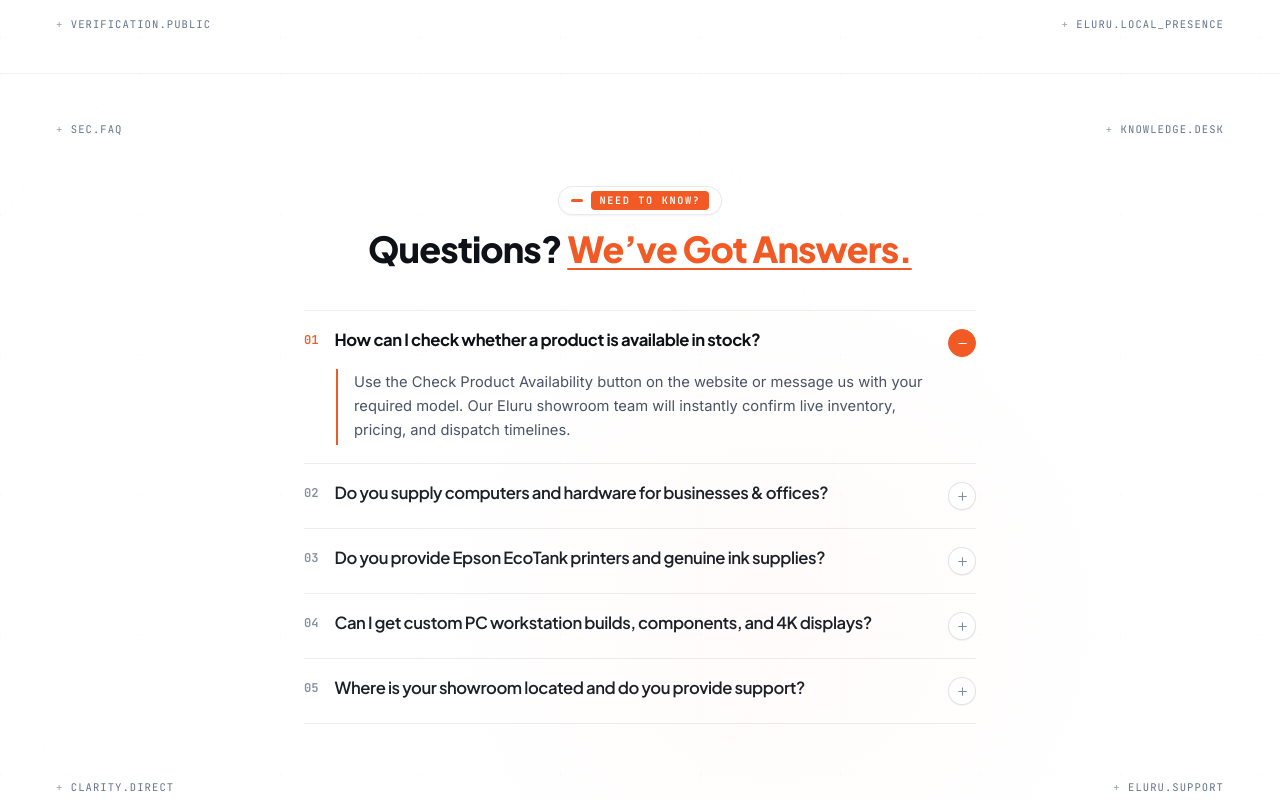
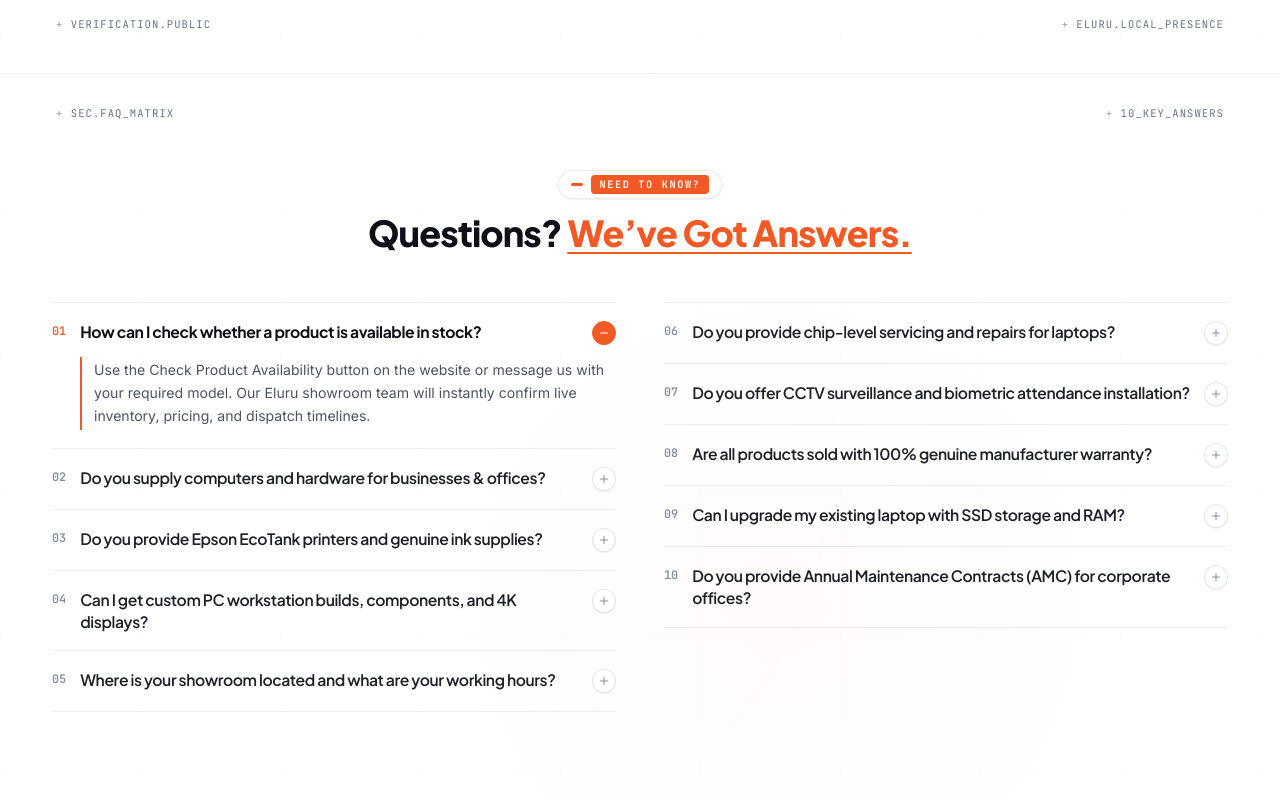
Before and after one commit to raambow-co/globalcomputerselruru, a React (Vite) app: page / in a window 1280 px wide. Shown: the part 7120-7920 px from the top of the page. Built offline with nearby package versions, Linux system fonts and the light colour scheme.

Commit message:
feat(faq): expand to 10 FAQs in clean 2-column side-by-side grid

```diff
--- a/src/components/FAQSection.tsx
+++ b/src/components/FAQSection.tsx
@@ -1,26 +1,24 @@
 import React, { useState } from 'react';
-import { ArrowRight, Minus, Plus, HelpCircle, MessageSquare } from 'lucide-react';
+import { Minus, Plus } from 'lucide-react';
 
 interface FAQSectionProps {
-  onOpenEnquiry: (topic?: string) => void;
+  onOpenEnquiry?: (topic?: string) => void;
 }
 
 interface FAQItem {
   id: string;
   number: string;
-  category: 'all' | 'products' | 'availability' | 'services' | 'support';
   question: string;
   answer: string;
 }
 
-export const FAQSection: React.FC<FAQSectionProps> = ({ onOpenEnquiry }) => {
+export const FAQSection: React.FC<FAQSectionProps> = () => {
   const [openId, setOpenId] = useState<string | null>('faq-1');
 
-  const faqs: FAQItem[] = [
+  const faqsLeft: FAQItem[] = [
     {
       id: 'faq-1',
       number: '01',
-      category: 'availability',
       question: 'How can I check whether a product is available in stock?',
       answer:
         'Use the Check Product Availability button on the website or message us with your required model. Our Eluru showroom team will instantly confirm live inventory, pricing, and dispatch timelines.',
@@ -28,7 +26,6 @@ export const FAQSection: React.FC<FAQSectionProps> = ({ onOpenEnquiry }) => {
     {
       id: 'faq-2',
       number: '02',
-      category: 'services',
       question: 'Do you supply computers and hardware for businesses & offices?',
       answer:
         'Yes. We provide turnkey enterprise desktop workstation setups, school computer lab packages, and commercial hardware fleets with genuine OEM warranties and GST input tax invoices.',
@@ -36,7 +33,6 @@ export const FAQSection: React.FC<FAQSectionProps> = ({ onOpenEnquiry }) => {
     {
       id: 'faq-3',
       number: '03',
-      category: 'products',
       question: 'Do you provide Epson EcoTank printers and genuine ink supplies?',
       answer:
         'Yes. We are an authorized provider for Epson EcoTank all-in-one printers, heavy-duty duplex office printers, and 100% genuine replacement ink bottle sets with on-site maintenance support.',
@@ -44,7 +40,6 @@ export const FAQSection: React.FC<FAQSectionProps> = ({ onOpenEnquiry }) => {
     {
       id: 'faq-4',
       number: '04',
-      category: 'products',
       question: 'Can I get custom PC workstation builds, components, and 4K displays?',
       answer:
         'Yes. You can configure custom workstation builds with latest Intel/AMD processors, Z-series motherboards, GPUs, DDR5 RAM, and UltraVision color-accurate displays with free professional assembly.',
@@ -52,10 +47,47 @@ export const FAQSection: React.FC<FAQSectionProps> = ({ onOpenEnquiry }) => {
     {
       id: 'faq-5',
       number: '05',
-      category: 'support',
-      question: 'Where is your showroom located and do you provide support?',
+      question: 'Where is your showroom located and what are your working hours?',
       answer:
-        'Our showroom is on Main Road, Powerpet, Eluru. We provide dedicated hardware consultation, direct OEM warranty support, and prompt tech specialist assistance Monday to Saturday (9:30 AM – 8:30 PM).',
+        'Our showroom is located on Main Road, Powerpet, Eluru. We are open Monday to Saturday from 9:30 AM to 8:30 PM for hardware consultation, testing, and direct sales.',
+    },
+  ];
+
+  const faqsRight: FAQItem[] = [
+    {
+      id: 'faq-6',
+      number: '06',
+      question: 'Do you provide chip-level servicing and repairs for laptops?',
+      answer:
+        'Yes. We have in-house micro-soldering and diagnostic specialists for chip-level motherboard repairs, display panel replacements, GPU rework, and liquid damage recovery for HP, Dell, Lenovo, ASUS, and Acer.',
+    },
+    {
+      id: 'faq-7',
+      number: '07',
+      question: 'Do you offer CCTV surveillance and biometric attendance installation?',
+      answer:
+        'Yes. We design and install commercial CCTV setups (Hikvision, CP Plus, Dahua) and biometric fingerprint/facial recognition systems (eSSL, BioMax) for offices, shops, and residences in Eluru.',
+    },
+    {
+      id: 'faq-8',
+      number: '08',
+      question: 'Are all products sold with 100% genuine manufacturer warranty?',
+      answer:
+        'Absolutely. Every desktop, laptop, printer, and component comes brand new in factory sealed packaging with official manufacturer warranty and valid GST tax invoice.',
+    },
+    {
+      id: 'faq-9',
+      number: '09',
+      question: 'Can I upgrade my existing laptop with SSD storage and RAM?',
+      answer:
+        'Yes. We provide same-day high-speed NVMe/SATA SSD upgrades and DDR4/DDR5 RAM expansions with complete OS migration and data preservation for immediate performance gains.',
+    },
+    {
+      id: 'faq-10',
+      number: '10',
+      question: 'Do you provide Annual Maintenance Contracts (AMC) for corporate offices?',
+      answer:
+        'Yes. We offer comprehensive and non-comprehensive AMC plans covering regular preventive maintenance, network cabling, printer servicing, and urgent on-site technical support for business fleets.',
     },
   ];
 
@@ -63,10 +95,79 @@ export const FAQSection: React.FC<FAQSectionProps> = ({ onOpenEnquiry }) => {
     setOpenId((prev) => (prev === id ? null : id));
   };
 
+  const renderFaqColumn = (items: FAQItem[]) => (
+    <div className="divide-y divide-black/[0.07] border-t border-b border-black/[0.07]">
+      {items.map((faq) => {
+        const isOpen = openId === faq.id;
+
+        return (
+          <div
+            key={faq.id}
+            className="py-4 sm:py-4.5 group transition-all duration-200"
+          >
+            {/* Question Header Button */}
+            <button
+              type="button"
+              onClick={() => toggleFAQ(faq.id)}
+              aria-expanded={isOpen}
+              className="w-full flex items-start justify-between gap-3.5 text-left transition-transform duration-200 group-hover:translate-x-0.5 cursor-pointer focus:outline-none"
+            >
+              <div className="flex items-start gap-3 sm:gap-3.5">
+                {/* Number Indicator */}
+                <span
+                  className={`font-mono text-[0.70rem] sm:text-[0.74rem] font-bold mt-0.5 transition-colors duration-200 flex-shrink-0 ${
+                    isOpen
+                      ? 'text-[#F15A24]'
+                      : 'text-[#828E9E] group-hover:text-[#F15A24]'
+                  }`}
+                >
+                  {faq.number}
+                </span>
+
+                {/* Question Title */}
+                <span
+                  className={`font-heading text-[0.92rem] sm:text-[0.98rem] tracking-tight leading-snug transition-colors duration-200 ${
+                    isOpen
+                      ? 'font-bold text-[#0E1117]'
+                      : 'font-semibold text-[#1C2028] group-hover:text-[#F15A24]'
+                  }`}
+                >
+                  {faq.question}
+                </span>
+              </div>
+
+              {/* Minimalist Plus/Minus Control */}
+              <div
+                className={`w-6 h-6 rounded-full flex items-center justify-center flex-shrink-0 transition-all duration-200 border ${
+                  isOpen
+                    ? 'bg-[#F15A24] text-white border-[#F15A24] shadow-2xs'
+                    : 'bg-white text-[#828E9E] group-hover:text-[#0E1117] border-black/10 group-hover:border-black/20 shadow-2xs'
+                }`}
+              >
+                {isOpen ? <Minus size={12} /> : <Plus size={12} />}
+              </div>
+            </button>
+
+            {/* Smooth Collapsible Answer Container */}
+            {isOpen && (
+              <div className="mt-3 pl-6 sm:pl-7 pr-2 animate-in fade-in slide-in-from-top-2 duration-200">
+                <div className="border-l-2 border-[#F15A24] pl-3 py-0.5">
+                  <p className="text-[0.84rem] sm:text-[0.88rem] text-[#4A5364] leading-relaxed font-normal">
+                    {faq.answer}
+                  </p>
+                </div>
+              </div>
+            )}
+          </div>
+        );
+      })}
+    </div>
+  );
+
   return (
     <section
       id="faq"
-      className="relative bg-white text-[#0E1117] py-20 sm:py-28 overflow-hidden border-t border-black/[0.05] selection:bg-[#F15A24] selection:text-white"
+      className="relative bg-white text-[#0E1117] py-16 sm:py-24 overflow-hidden border-t border-black/[0.05] selection:bg-[#F15A24] selection:text-white"
     >
       {/* 1. White Studio Ambient Lighting & Technical Coordinate Geometry */}
       <div className="absolute inset-0 pointer-events-none z-0 overflow-hidden select-none">
@@ -109,24 +210,18 @@ export const FAQSection: React.FC<FAQSectionProps> = ({ onOpenEnquiry }) => {
         </svg>
 
         {/* Technical Corner Markers */}
-        <div className="absolute top-12 left-8 sm:left-14 font-mono text-[0.66rem] tracking-widest text-[#9AA5B5]">
-          + <span className="text-[#64748B]">SEC.FAQ</span>
+        <div className="absolute top-8 left-8 sm:left-14 font-mono text-[0.66rem] tracking-widest text-[#9AA5B5]">
+          + <span className="text-[#64748B]">SEC.FAQ_MATRIX</span>
         </div>
-        <div className="absolute top-12 right-8 sm:right-14 font-mono text-[0.66rem] tracking-widest text-[#9AA5B5]">
-          + <span className="text-[#64748B]">KNOWLEDGE.DESK</span>
-        </div>
-        <div className="absolute bottom-10 left-8 sm:left-14 font-mono text-[0.66rem] tracking-widest text-[#9AA5B5]">
-          + <span className="text-[#64748B]">CLARITY.DIRECT</span>
-        </div>
-        <div className="absolute bottom-10 right-8 sm:right-14 font-mono text-[0.66rem] tracking-widest text-[#9AA5B5]">
-          + <span className="text-[#64748B]">ELURU.SUPPORT</span>
+        <div className="absolute top-8 right-8 sm:right-14 font-mono text-[0.66rem] tracking-widest text-[#9AA5B5]">
+          + <span className="text-[#64748B]">10_KEY_ANSWERS</span>
         </div>
       </div>
 
-      <div className="relative z-10 max-w-[900px] mx-auto px-5 sm:px-8">
+      <div className="relative z-10 max-w-[1240px] mx-auto px-5 sm:px-8">
 
         {/* 2. CENTERED REFINED HEADER */}
-        <div className="mb-8 sm:mb-10 text-center flex flex-col items-center">
+        <div className="mb-10 sm:mb-12 text-center flex flex-col items-center">
 
           {/* Pill Badge with Orange Highlight Tag */}
           <div className="inline-flex items-center gap-2 bg-white px-3 py-1 rounded-full border border-black/[0.08] shadow-xs mb-3.5 w-fit">
@@ -137,7 +232,7 @@ export const FAQSection: React.FC<FAQSectionProps> = ({ onOpenEnquiry }) => {
           </div>
 
           {/* Main Headline */}
-          <h2 className="font-heading font-black text-[clamp(1.6rem,2.8vw,2.25rem)] text-[#0E1117] leading-[1.1] tracking-tight select-none">
+          <h2 className="font-heading font-black text-[clamp(1.7rem,2.8vw,2.3rem)] text-[#0E1117] leading-[1.1] tracking-tight select-none">
             Questions?{' '}
             <span className="text-[#F15A24] relative inline-block pb-0.5">
               We’ve Got Answers.
@@ -147,77 +242,17 @@ export const FAQSection: React.FC<FAQSectionProps> = ({ onOpenEnquiry }) => {
 
         </div>
 
-        {/* 3. Sleek Centered Compact Accordion Container */}
-        <div className="w-full max-w-2xl mx-auto">
-
-          {/* Clean Horizontal Question Rows */}
-          <div className="divide-y divide-black/[0.07] border-t border-b border-black/[0.07]">
-            {faqs.map((faq) => {
-              const isOpen = openId === faq.id;
-
-              return (
-                <div
-                  key={faq.id}
-                  className="py-4 sm:py-4.5 group transition-all duration-200"
-                >
-                  {/* Question Header Button */}
-                  <button
-                    type="button"
-                    onClick={() => toggleFAQ(faq.id)}
-                    aria-expanded={isOpen}
-                    className="w-full flex items-start justify-between gap-4 text-left transition-transform duration-200 group-hover:translate-x-0.5 cursor-pointer focus:outline-none"
-                  >
-                    <div className="flex items-start gap-3 sm:gap-4">
-                      {/* Number Indicator */}
-                      <span
-                        className={`font-mono text-[0.72rem] sm:text-[0.76rem] font-bold mt-0.5 transition-colors duration-200 ${
-                          isOpen
-                            ? 'text-[#F15A24]'
-                            : 'text-[#828E9E] group-hover:text-[#F15A24]'
-                        }`}
-                      >
-                        {faq.number}
-                      </span>
-
-                      {/* Question Title */}
-                      <span
-                        className={`font-heading text-[0.95rem] sm:text-[1.04rem] tracking-tight leading-snug transition-colors duration-200 ${
-                          isOpen
-                            ? 'font-bold text-[#0E1117]'
-                            : 'font-semibold text-[#1C2028] group-hover:text-[#F15A24]'
-                        }`}
-                      >
-                        {faq.question}
-                      </span>
-                    </div>
-
-                    {/* Minimalist Plus/Minus Control */}
-                    <div
-                      className={`w-6 h-6 sm:w-7 sm:h-7 rounded-full flex items-center justify-center flex-shrink-0 transition-all duration-200 border ${
-                        isOpen
-                          ? 'bg-[#F15A24] text-white border-[#F15A24] shadow-2xs'
-                          : 'bg-white text-[#828E9E] group-hover:text-[#0E1117] border-black/10 group-hover:border-black/20 shadow-2xs'
-                      }`}
-                    >
-                      {isOpen ? <Minus size={13} /> : <Plus size={13} />}
-                    </div>
-                  </button>
-
-                  {/* Smooth Collapsible Answer Container */}
-                  {isOpen && (
-                    <div className="mt-3 pl-7 sm:pl-8 pr-3 sm:pr-6 animate-in fade-in slide-in-from-top-2 duration-200">
-                      <div className="border-l-2 border-[#F15A24] pl-3.5 sm:pl-4 py-0.5">
-                        <p className="text-[0.88rem] sm:text-[0.92rem] text-[#4A5364] leading-relaxed font-normal">
-                          {faq.answer}
-                        </p>
-                      </div>
-                    </div>
-                  )}
-                </div>
-              );
-            })}
+        {/* 3. Sleek 2-Column (5 on Left + 5 on Right) FAQ Grid */}
+        <div className="grid grid-cols-1 md:grid-cols-2 gap-8 lg:gap-12 items-start">
+          {/* Column 1 (01 - 05) */}
+          <div>
+            {renderFaqColumn(faqsLeft)}
           </div>
 
+          {/* Column 2 (06 - 10) */}
+          <div>
+            {renderFaqColumn(faqsRight)}
+          </div>
         </div>
 
       </div>
```
